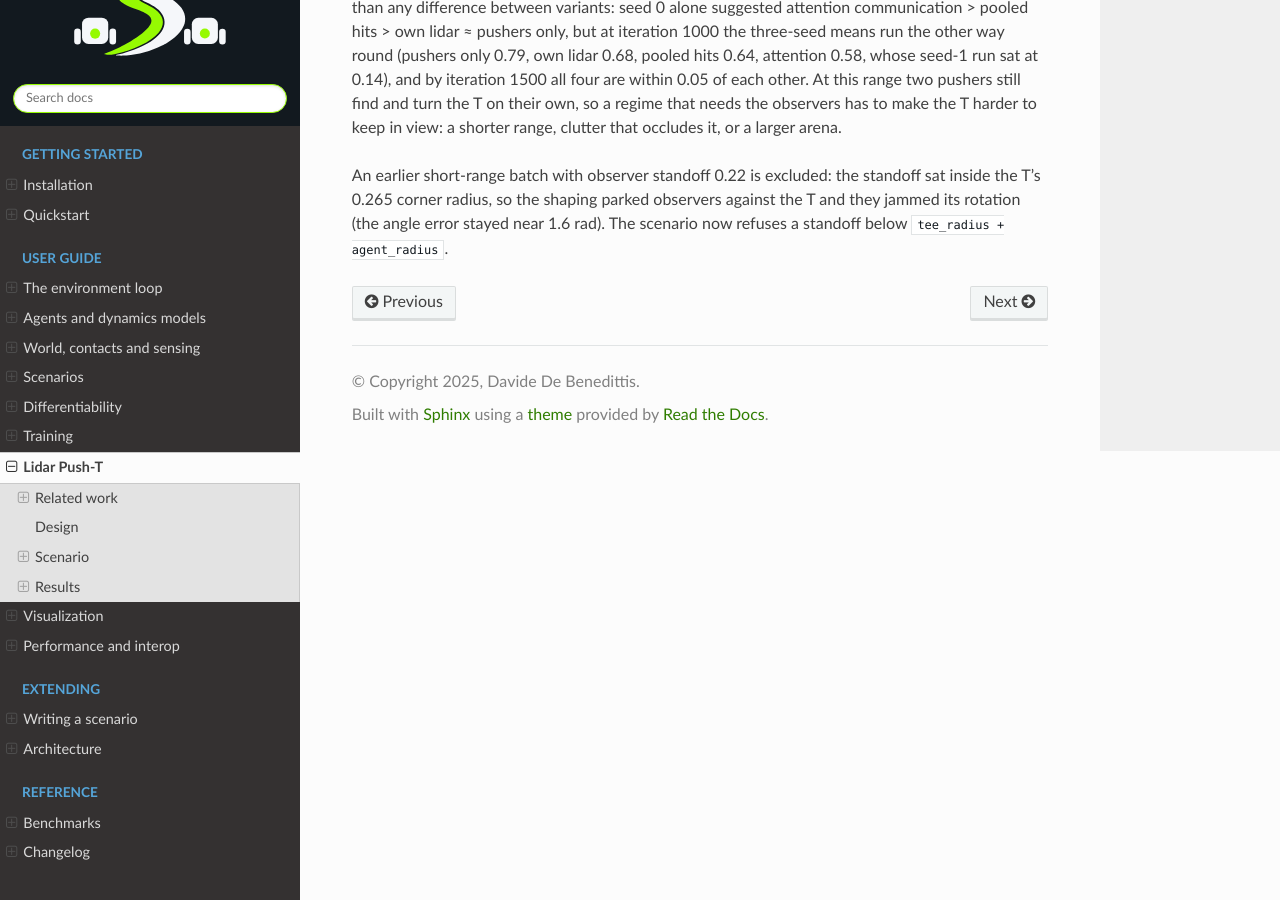
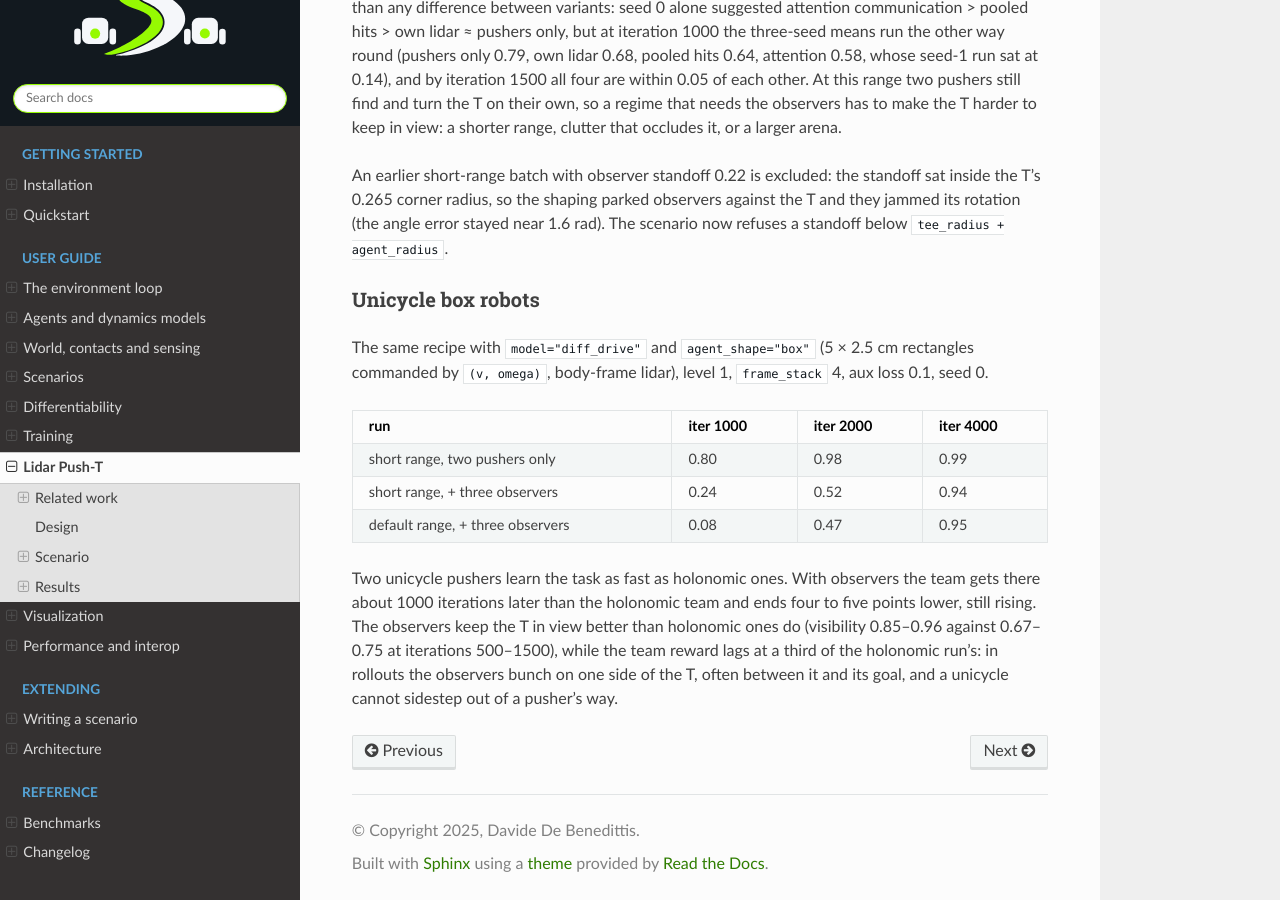
Before and after one commit to ddebenedittis/swarp, a Sphinx documentation site: the page built from docs/pusht-lidar.md, in a window 1280 px wide and 900 px high, scrolled down 6874 px. Built offline with Sphinx 7.4.7 and the Read the Docs theme 3.1.0, drawn with Linux system fonts in a browser that asks for light colours; some of the changed text lies outside the part shown.

Commit message:
Record the unicycle box robots' lidar Push-T results

```diff
--- a/docs/pusht-lidar.md
+++ b/docs/pusht-lidar.md
@@ -153,7 +153,7 @@ The observation kernel writes the three trainer buffers on every pass, the obs-o
 ## Results
 
 Every number below is the greedy solve rate at full curriculum difficulty over 512 evaluation envs (the Wilson interval is about ±0.01 near 0.98 and ±0.04 near 0.6), from `python -m swarp.rl --scenario pusht_lidar` with the recipe's 4000 iterations and 512 training envs.
-The robots are holonomic discs.
+The robots are holonomic discs except in the last table.
 
 ### Default arena
 
@@ -191,3 +191,17 @@ At this range two pushers still find and turn the T on their own, so a regime th
 
 An earlier short-range batch with observer standoff 0.22 is excluded: the standoff sat inside the T's 0.265 corner radius, so the shaping parked observers against the T and they jammed its rotation (the angle error stayed near 1.6 rad).
 The scenario now refuses a standoff below `tee_radius + agent_radius`.
+
+### Unicycle box robots
+
+The same recipe with `model="diff_drive"` and `agent_shape="box"` (5 × 2.5 cm rectangles commanded by `(v, omega)`, body-frame lidar), level 1, `frame_stack` 4, aux loss 0.1, seed 0.
+
+| run | iter 1000 | iter 2000 | iter 4000 |
+|---|---|---|---|
+| short range, two pushers only | 0.80 | 0.98 | 0.99 |
+| short range, + three observers | 0.24 | 0.52 | 0.94 |
+| default range, + three observers | 0.08 | 0.47 | 0.95 |
+
+Two unicycle pushers learn the task as fast as holonomic ones.
+With observers the team gets there about 1000 iterations later than the holonomic team and ends four to five points lower, still rising.
+The observers keep the T in view better than holonomic ones do (visibility 0.85–0.96 against 0.67–0.75 at iterations 500–1500), while the team reward lags at a third of the holonomic run's: in rollouts the observers bunch on one side of the T, often between it and its goal, and a unicycle cannot sidestep out of a pusher's way.
```
